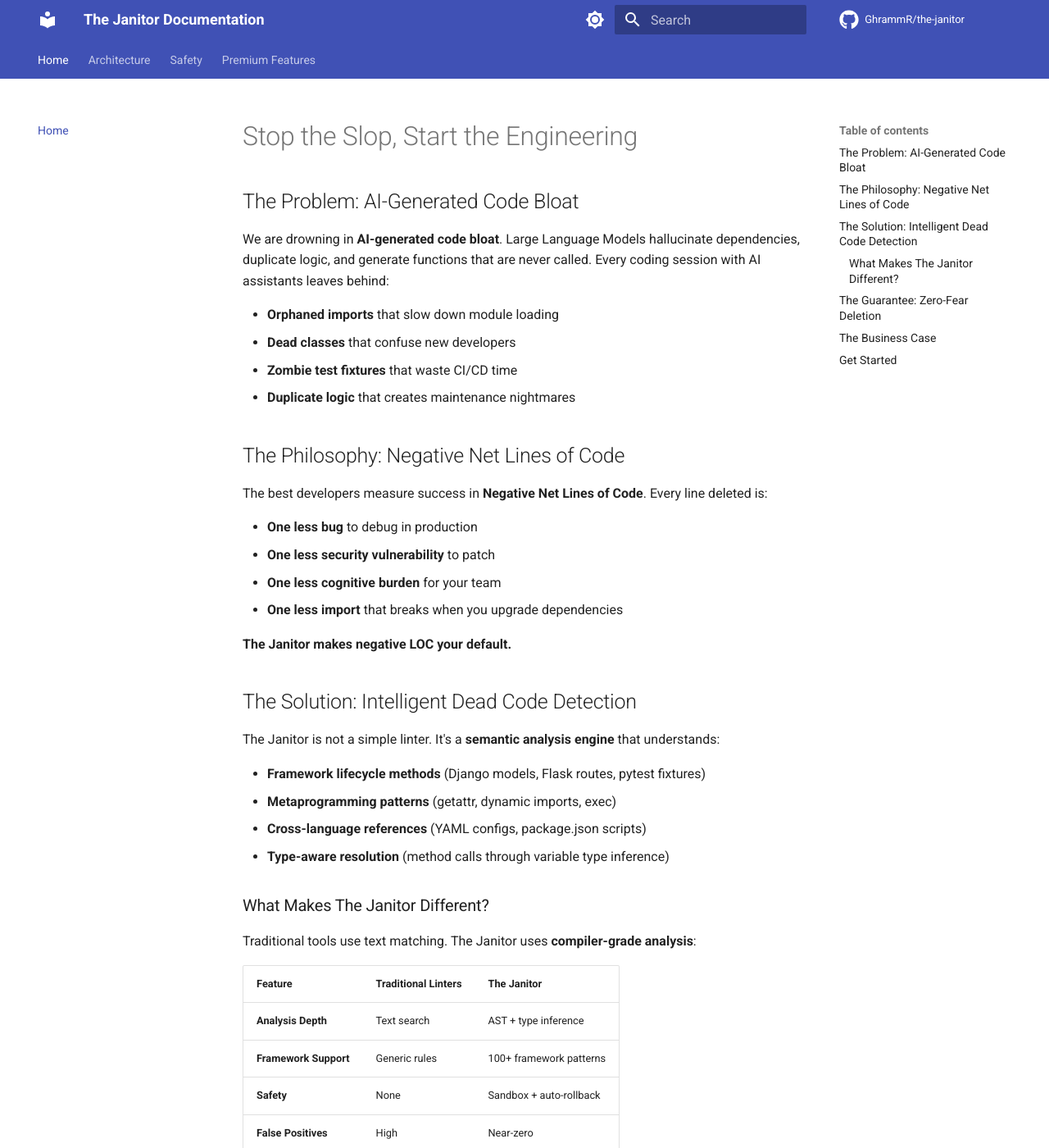
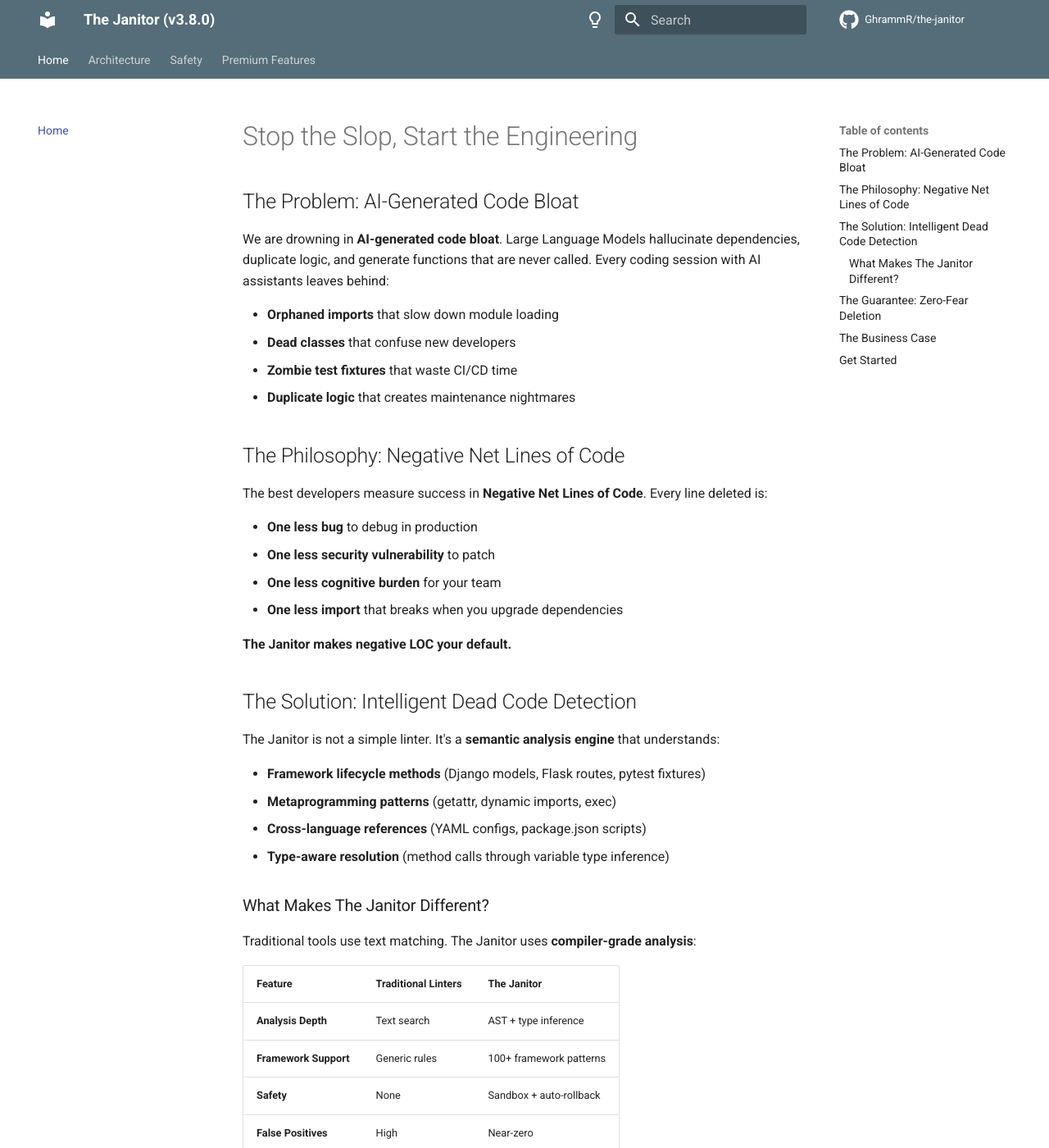
Before and after one commit to GhrammR/the-janitor, an MkDocs documentation site: the page built from docs/index.md, in a window 1280 px wide and 1400 px high. Shown: the whole window at 82% size. Built offline with MkDocs 1.6.1 and Material for MkDocs 9.7.7, drawn with Linux system fonts in a browser that asks for light colours; comment, search, counter and statistics services are not loaded.

Commit message:
v3.8.1: Premium Industrial UI Design for Documentation
Theme Overhaul:
- Applied Professional Industrial Design System
- Palette: blue-grey (stability) + teal (clinical precision)
- Light mode as default (professional standard)
- Font system: Roboto (text) + Fira Code (code blocks)
- Toggle icon: material/lightbulb-outline for clean UX

Features Enabled:
- navigation.tabs (top navigation bar)
- navigation.sections + navigation.expand
- search.suggest + search.highlight
- content.code.copy

Configuration Audit:
- Verified site_url: https://thejanitor.app
- Verified all navigation paths (index, architecture, safety, premium)
- Removed placeholder analytics
- Added site/ to .gitignore for clean builds

Design Philosophy: Solid colors, clean borders, engineering-first.

```diff
--- a/mkdocs.yml
+++ b/mkdocs.yml
@@ -1,4 +1,4 @@
-site_name: The Janitor Documentation
+site_name: The Janitor (v3.8.0)
 site_url: https://thejanitor.app
 site_description: Stop the slop, start the engineering. Autonomous dead-code deletion and semantic deduplication.
 site_author: GhrammR
@@ -8,22 +8,23 @@
 
 theme:
   name: material
+  font:
+    text: Roboto
+    code: Fira Code
   palette:
-    # Light mode
-    - media: "(prefers-color-scheme: light)"
-      scheme: default
-      primary: indigo
-      accent: deep orange
+    # Light mode (Default - Professional Standard)
+    - scheme: default
+      primary: blue-grey
+      accent: teal
       toggle:
-        icon: material/brightness-7
+        icon: material/lightbulb-outline
         name: Switch to dark mode
-    # Dark mode
-    - media: "(prefers-color-scheme: dark)"
-      scheme: slate
-      primary: indigo
-      accent: deep orange
+    # Dark mode (Fallback)
+    - scheme: slate
+      primary: blue-grey
+      accent: teal
       toggle:
-        icon: material/brightness-4
+        icon: material/lightbulb
         name: Switch to light mode
   features:
     - navigation.tabs
@@ -57,11 +58,11 @@
   - md_in_html
 
 extra:
+  version: v3.8.0
   social:
     - icon: fontawesome/brands/github
       link: https://github.com/GhrammR/the-janitor
-  analytics:
-    provider: google
-    property: G-XXXXXXXXXX
+      name: GitHub Repository
+
 
 copyright: Copyright &copy; 2026 The Janitor
```
Also changed, not shown: 1 other file.
